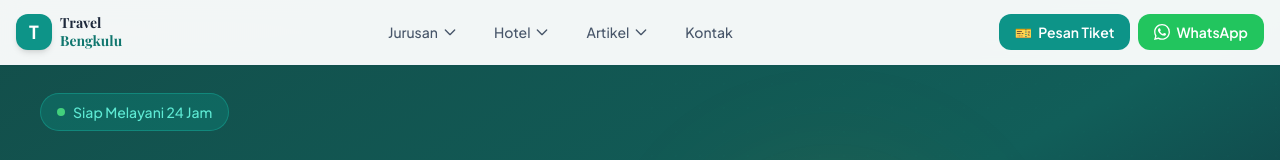
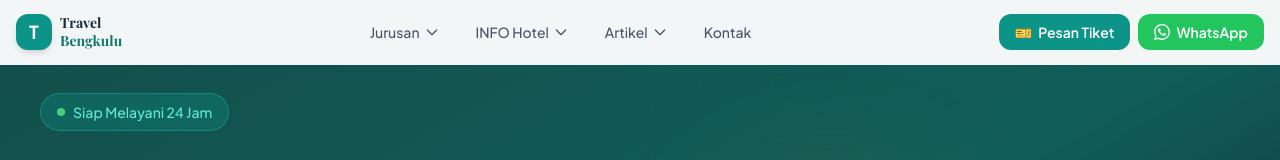
Before and after one commit to aspanrio-stack/Travel-bengkulu-V6, a Next.js app: page / in a window 1280 px wide. Shown: the top 160 px of the page. Built offline with nearby package versions, Linux system fonts and the light colour scheme.

Commit message:
Update Navbar.tsx

```diff
--- a/src/components/Navbar.tsx
+++ b/src/components/Navbar.tsx
@@ -17,7 +17,7 @@ const navLinks = [
     ],
   },
   {
-    label: 'Hotel',
+    label: 'INFO Hotel',
     children: [
       { href: '/daftar-hotel-di-bengkulu', label: '🏨 Semua Hotel di Bengkulu' },
       { href: '/hotel-di-kota-bengkulu', label: 'Hotel di Kota Bengkulu' },
```
